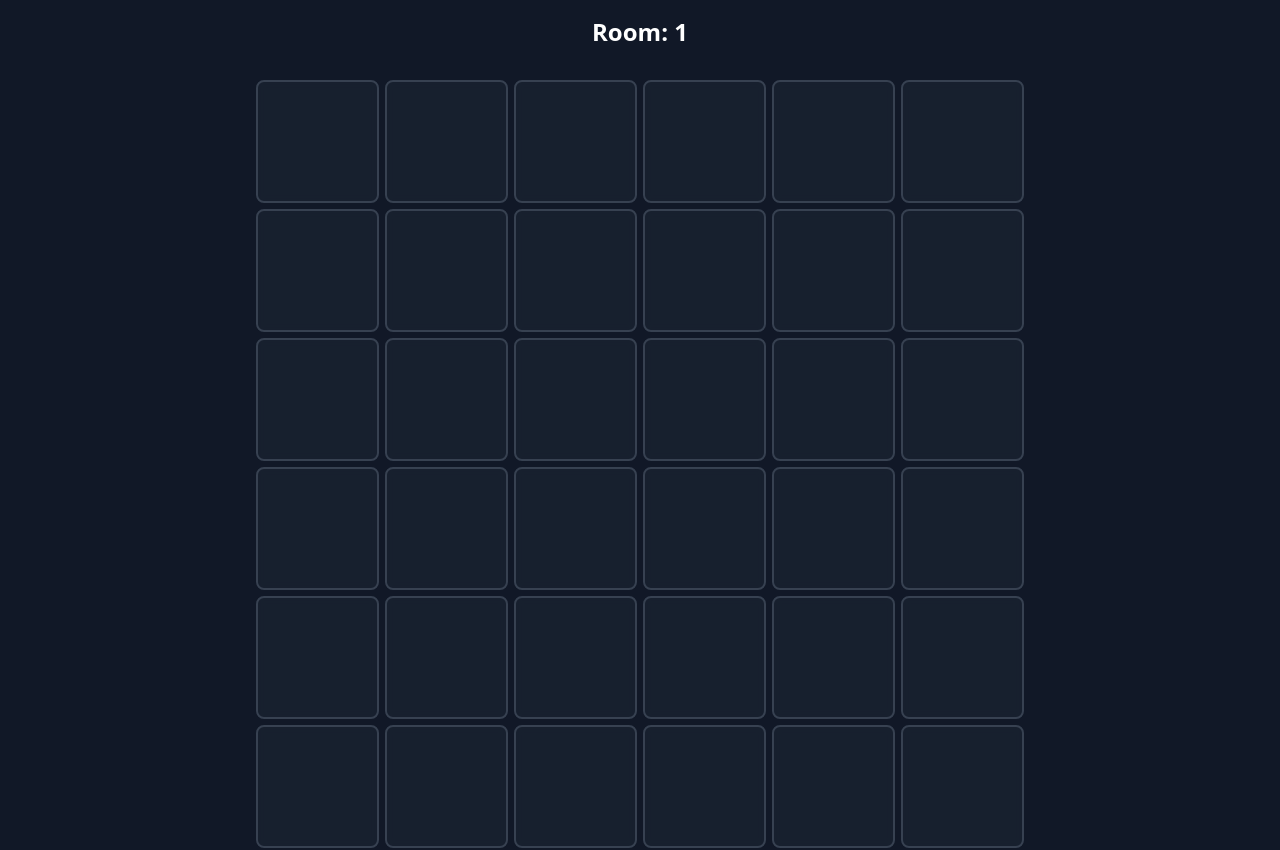
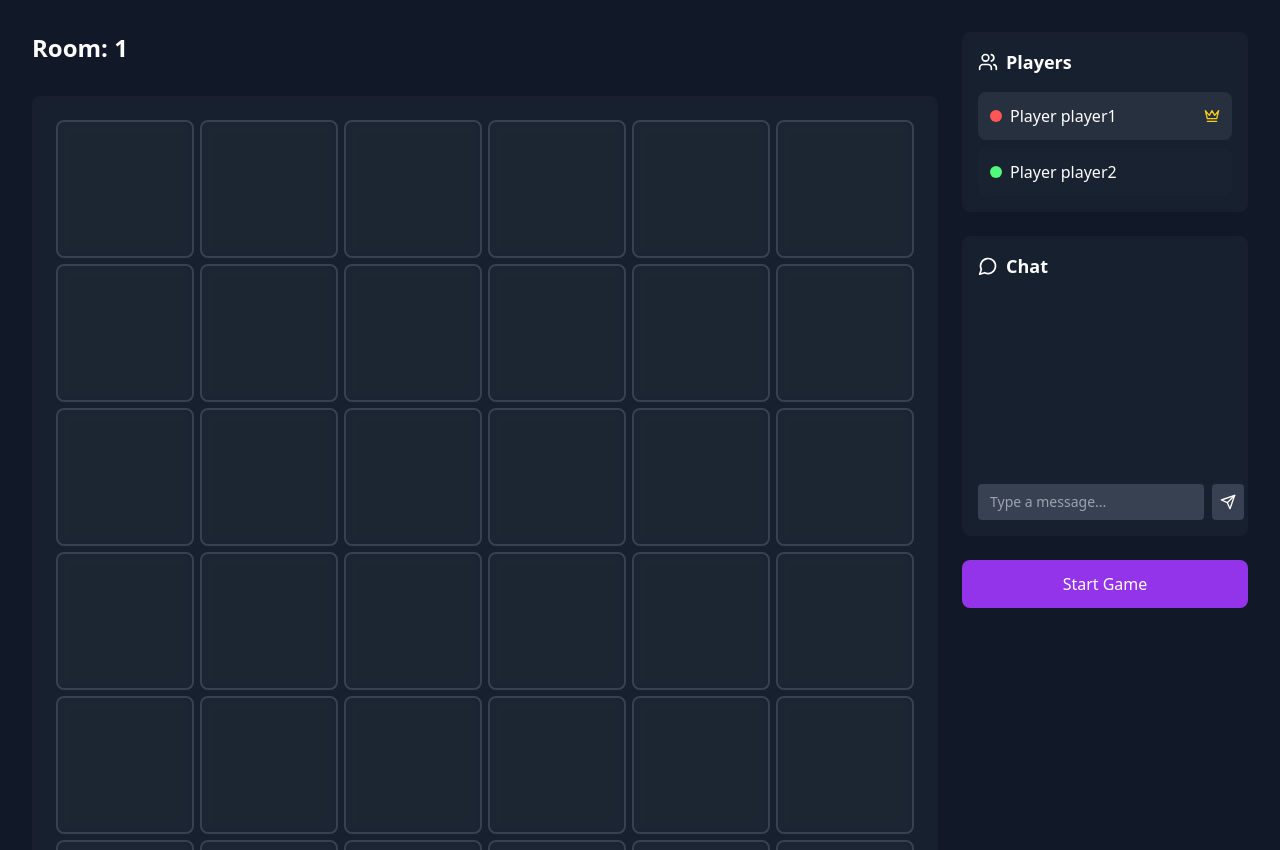
Before and after one commit to zengarv/Chain-Reaction, a React (Vite) app: page /room/1 in a window 1280 px wide. Shown: the top 850 px of the page. Built offline with nearby package versions, Linux system fonts and the light colour scheme.

Commit message:
added people and text chat to frontend, need to fix scaling of gameboard

```diff
--- /dev/null
+++ b/src/components/ChatWindow.tsx
@@ -0,0 +1,63 @@
+import React, { useState } from 'react';
+import { MessageCircle, Send } from 'lucide-react';
+import { Message } from '../types/game';
+
+interface ChatWindowProps {
+  messages: Message[];
+  playerColors: Record<string, string>;
+  onSendMessage: (message: string) => void;
+}
+
+const ChatWindow: React.FC<ChatWindowProps> = ({
+  messages,
+  playerColors,
+  onSendMessage,
+}) => {
+  const [newMessage, setNewMessage] = useState('');
+
+  const handleSubmit = (e: React.FormEvent) => {
+    e.preventDefault();
+    if (newMessage.trim()) {
+      onSendMessage(newMessage);
+      setNewMessage('');
+    }
+  };
+
+  return (
+    <div className="bg-gray-800/50 backdrop-blur-sm rounded-lg p-4 h-[300px] flex flex-col">
+      <div className="flex items-center space-x-2 mb-4">
+        <MessageCircle className="w-5 h-5 text-white" />
+        <h2 className="text-lg font-semibold text-white">Chat</h2>
+      </div>
+
+      <div className="flex-1 overflow-y-auto mb-4 space-y-2">
+        {messages.map((msg) => (
+          <div key={msg.id} className="text-sm">
+            <span className="font-medium" style={{ color: playerColors[msg.playerId] }}>
+              Player {msg.playerId}:
+            </span>{' '}
+            <span className="text-white">{msg.text}</span>
+          </div>
+        ))}
+      </div>
+
+      <form onSubmit={handleSubmit} className="flex space-x-2">
+        <input
+          type="text"
+          value={newMessage}
+          onChange={(e) => setNewMessage(e.target.value)}
+          className="flex-1 bg-gray-700 text-white rounded px-3 py-2 text-sm"
+          placeholder="Type a message..."
+        />
+        <button
+          type="submit"
+          className="bg-gray-700 p-2 rounded hover:bg-gray-600 transition-colors"
+        >
+          <Send className="w-4 h-4 text-white" />
+        </button>
+      </form>
+    </div>
+  );
+};
+
+export default ChatWindow;
--- a/src/components/GameRoom.tsx
+++ b/src/components/GameRoom.tsx
@@ -1,7 +1,10 @@
 import React, { useState, useEffect } from 'react';
 import { useParams, useLocation } from 'react-router-dom';
+import { motion } from 'framer-motion';
 import GameBoard from './GameBoard';
-import { Cell, GameSettings } from '../types/game';
+import PlayersList from './PlayersList';
+import ChatWindow from './ChatWindow';
+import { Cell, GameSettings, Message } from '../types/game';
 
 const DEFAULT_SETTINGS: GameSettings = {
   boardSize: { rows: 9, cols: 6 },
@@ -14,12 +17,21 @@ const GameRoom: React.FC = () => {
   const [board, setBoard] = useState<Cell[][]>([]);
   const [currentPlayer, setCurrentPlayer] = useState<string>('player1');
   const [isExploding, setIsExploding] = useState(false);
+  const [gameStarted, setGameStarted] = useState(false);
+  const [messages, setMessages] = useState<Message[]>([]);
+
   const playerColors: Record<string, string> = {
     'player1': '#FF5555',
     'player2': '#50FA7B',
     'player3': '#BD93F9',
     'player4': '#FFB86C',
   };
+
+  const players = [
+    { id: 'player1', isAdmin: true },
+    { id: 'player2', isAdmin: false },
+  ];
+
 
   useEffect(() => {
     const settings = location.state?.settings || DEFAULT_SETTINGS;
@@ -113,20 +125,68 @@ const GameRoom: React.FC = () => {
       </div>
     );
   }
+  const handleSendMessage = (text: string) => {
+    const newMessage: Message = {
+      id: Date.now().toString(),
+      playerId: currentPlayer,
+      text,
+      timestamp: new Date(),
+    };
+    setMessages((prev) => [...prev, newMessage]);
+  };
+
+  if (board.length === 0) {
+    return (
+      <div className="min-h-screen bg-gray-900 p-4 flex flex-col items-center justify-center">
+        <div className="text-white text-xl">Loading game board...</div>
+      </div>
+    );
+  }
 
   return (
-    <div className="min-h-screen bg-gray-900 p-4 flex flex-col items-center">
+    <div className="min-h-screen bg-gray-900 p-8">
+      <div className="max-w-7xl mx-auto grid grid-cols-4 gap-6">
+        <div className="col-span-3">
           <h2 className="text-2xl font-bold text-white mb-8">Room: {roomId}</h2>
-      <div className="w-full max-w-3xl">
+          <motion.div
+            className="bg-gray-800/50 backdrop-blur-sm rounded-lg p-6"
+            initial={{ opacity: 0, y: 20 }}
+            animate={{ opacity: 1, y: 0 }}
+          >
             <GameBoard
               board={board}
               currentPlayer={currentPlayer}
               onCellClick={handleCellClick}
               playerColors={playerColors}
             />
+          </motion.div>
         </div>
-      <div className="mt-4 text-white">
-        Current Player: {currentPlayer}
+
+        <div className="space-y-6">
+          <PlayersList
+            players={players}
+            currentPlayer={currentPlayer}
+            playerColors={playerColors}
+          />
+
+          <ChatWindow
+            messages={messages}
+            playerColors={playerColors}
+            onSendMessage={handleSendMessage}
+          />
+
+          {!gameStarted && players.find(p => p.id === currentPlayer)?.isAdmin && (
+            <motion.button
+              className="w-full bg-purple-600 text-white py-3 px-6 rounded-lg font-medium
+                       hover:bg-purple-700 transition-colors"
+              whileHover={{ scale: 1.02 }}
+              whileTap={{ scale: 0.98 }}
+              onClick={() => setGameStarted(true)}
+            >
+              Start Game
+            </motion.button>
+          )}
+        </div>
       </div>
     </div>
   );
--- /dev/null
+++ b/src/components/PlayersList.tsx
@@ -0,0 +1,55 @@
+import React from 'react';
+import { Users, Crown } from 'lucide-react';
+import { motion } from 'framer-motion';
+
+interface Player {
+  id: string;
+  isAdmin?: boolean;
+}
+
+interface PlayersListProps {
+  players: Player[];
+  currentPlayer: string;
+  playerColors: Record<string, string>;
+}
+
+const PlayersList: React.FC<PlayersListProps> = ({
+  players,
+  currentPlayer,
+  playerColors,
+}) => {
+  return (
+    <div className="bg-gray-800/50 backdrop-blur-sm rounded-lg p-4">
+      <div className="flex items-center space-x-2 mb-4">
+        <Users className="w-5 h-5 text-white" />
+        <h2 className="text-lg font-semibold text-white">Players</h2>
+      </div>
+
+      <div className="space-y-2">
+        {players.map((player) => (
+          <motion.div
+            key={player.id}
+            className={`flex items-center justify-between p-3 rounded-lg
+              ${currentPlayer === player.id ? 'bg-gray-700/50' : 'bg-gray-800/30'}
+              hover:bg-gray-700/30 transition-colors`}
+            whileHover={{ scale: 1.02 }}
+          >
+            <div className="flex items-center space-x-2">
+              <div
+                className="w-3 h-3 rounded-full"
+                style={{ backgroundColor: playerColors[player.id] }}
+              />
+              <span className="font-medium text-white">Player {player.id}</span>
+            </div>
+            {player.isAdmin && (
+              <Crown className="w-4 h-4 text-yellow-400" />
+            )}
+          </motion.div>
+        ))}
+      </div>
+    </div>
+  );
+};
+
+
+export default PlayersList;
```
Also changed, not shown: src/types/game.ts (+7 -0 lines). Lines whose indentation alone changed are shown as unchanged.
